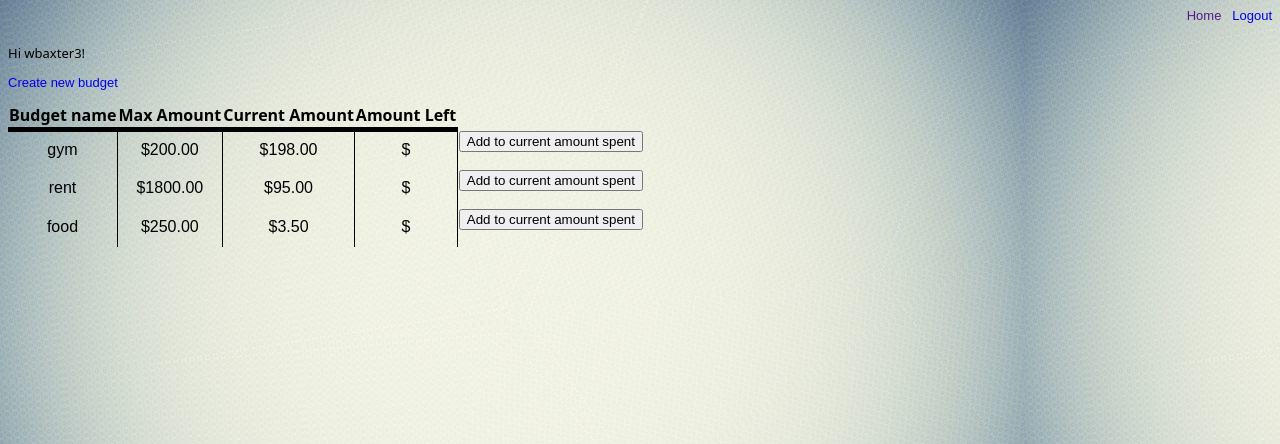
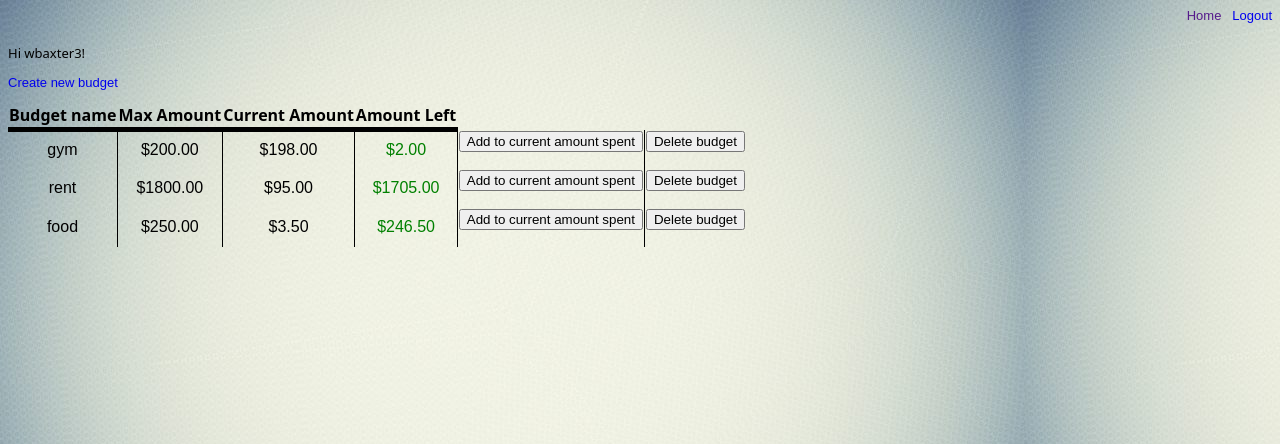
Before and after one commit to wbaxter3/budget-app, a Django app: page / in a window 1280 px wide. Shown: the top 444 px of the page. Run offline with Django 3.2, Linux system fonts and the light colour scheme; a user stored in the database is signed in; data comes from the database, SQL or seed files in the repository; both versions use the stored data as it was after the commit; some libraries are stand-ins or nearby versions.

Commit message:
edit budget

```diff
--- a/budgeter/templates/home.html
+++ b/budgeter/templates/home.html
@@ -1,6 +1,6 @@
 <!-- templates/home.html -->
 {% extends 'base.html' %}
-
+{% load greaterthan %}
 {% block title %}Home{% endblock %}
 
 {% block content %}
@@ -19,9 +19,18 @@
       <td><p>{{ budget.budget_name }}</p></td>
       <td><p>${{ budget.max_amount|stringformat:".2f" }}</p></td>
       <td><p>${{ budget.current_amount|stringformat:".2f" }}</p></td>
-      <td><p>$
+      {% if budget.amount_left|gt:0 %}
+      <td style="color:green;">
+      {% else %}
+      <td style="color:red;">
+      {% endif %}
+      <p>${{budget.amount_left|stringformat:".2f" }}</p></td>
       <td><form action="/add_to_current_amount/{{budget.budget_id}}">
         <input type="submit" value="Add to current amount spent"></form></td>
+        <td><form action="/delete_budget/" method="post">
+          {% csrf_token %}
+          <input type="hidden" name="budget_id" value="{{budget.budget_id}}">
+          <input type="submit" value="Delete budget" onclick="confirm('Are you sure you want to delete budget {{budget.budget_name}}?');"></form></td>
     </tr>
 {% endfor %}
 </table>
--- /dev/null
+++ b/budgeter/templatetags/greaterthan.py
@@ -0,0 +1,8 @@
+from django import template
+
+register = template.Library()
+
+@register.filter(name='gt')
+def gt(value, arg):
+
+    return value > arg
--- a/budgeter/urls.py
+++ b/budgeter/urls.py
@@ -28,7 +28,8 @@ urlpatterns = [
     path('create_new_budget/', views.create_new_budget, name='create_budgets'),
     path('budget_success/', views.budget_success, name='budget_success'),
     path('add_to_current_amount/', views.add_to_current_amount, name='add_to_current_amount'),
-    path('add_to_current_amount/<int:budget_id>/', views.add_to_current_amount, name='add_to_current_amount')
+    path('add_to_current_amount/<int:budget_id>/', views.add_to_current_amount, name='add_to_current_amount'),
+    path('delete_budget/', views.delete_budget, name='delete_budget')
 ]
 
 
--- a/budgeter/views.py
+++ b/budgeter/views.py
@@ -22,7 +22,8 @@ def index(request):
             'budget_id': budget['id'],
             'budget_name': budget['budget_name'],
             'max_amount': budget['max_amount'],
-            'current_amount':budget['current_amount']
+            'current_amount':budget['current_amount'],
+            'amount_left':budget['max_amount']-budget['current_amount']
         }
 
     return render(request, 'home.html', {'budgetDict':budgetDict})
@@ -46,6 +47,17 @@ def create_new_budget(request):
 
     return render(request, 'create_budget.html', {'form': form})
 
+
+@login_required
+def delete_budget(request):
+    #if POST request process form data
+    budget_id = int(request.POST.get('budget_id'))
+    budget = Budget.objects.get(pk=budget_id)
+    budget.delete()
+
+
+    return redirect('home')
+
 # adds to current amount
 @login_required
 def add_to_current_amount(request, budget_id= None):
@@ -54,9 +66,8 @@ def add_to_current_amount(request, budget_id= None):
         form = AddToAmount(request.POST)
 
         if form.is_valid():
-            budget = Budget
             budget = Budget.objects.get(pk=request.POST.get('budget_id'))
-            budget.current_amount += int(request.POST.get('amount_to_add'))
+            budget.current_amount += float(request.POST.get('amount_to_add'))
             budget.save()
             return redirect('home')
 
```
Also changed, not shown: db.sqlite3.
